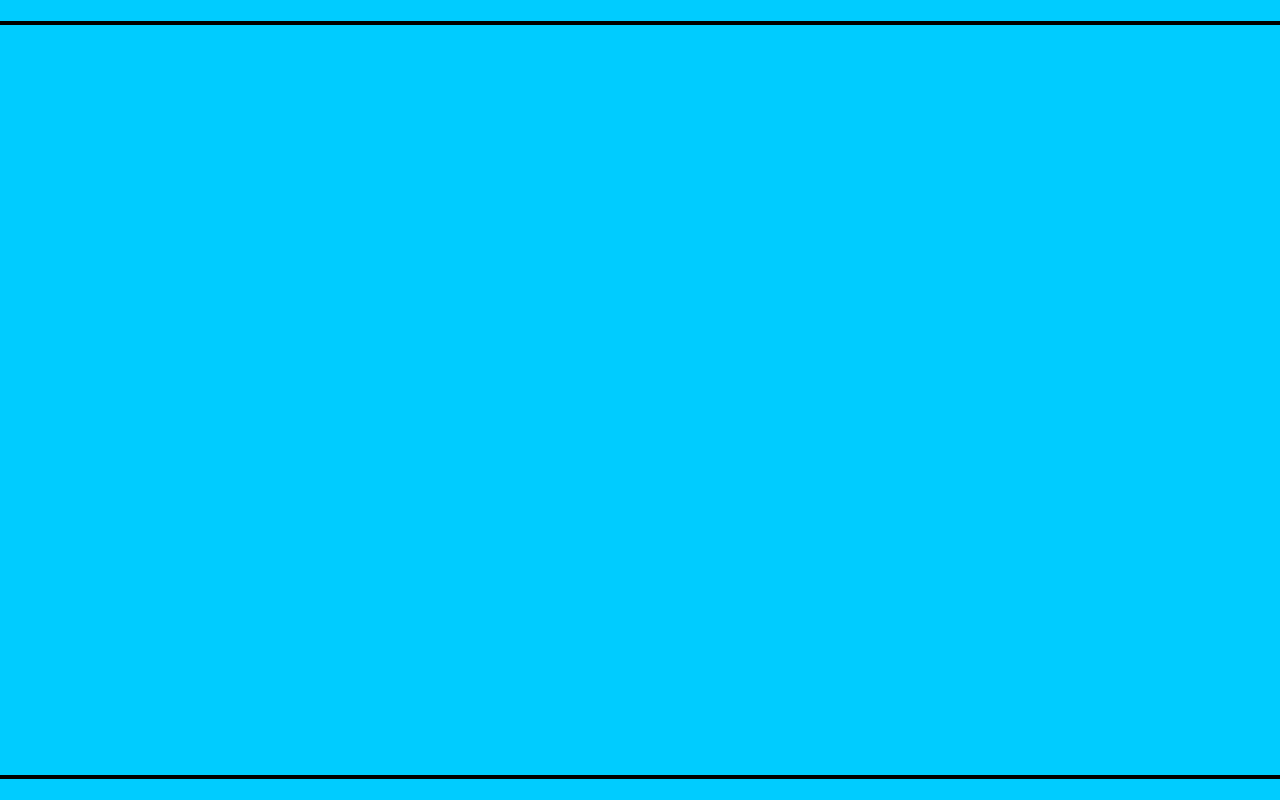
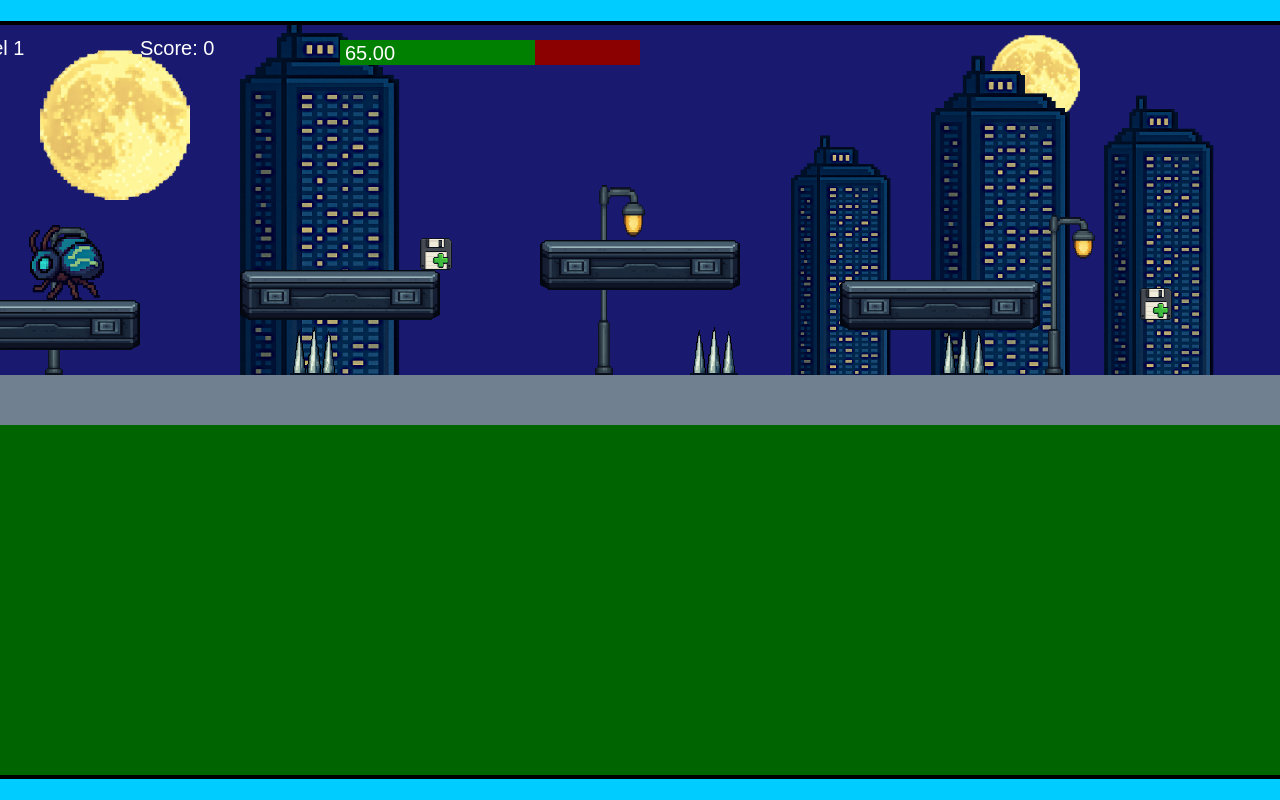
Before and after one commit to JaredAcosta4/JaredAcosta4.github.io, a plain HTML site: page fsd-projects/runtime/index.html in a window 1280 px wide. Shown: the top 800 px of the page. Drawn offline with nearby package versions, Linux system fonts and the light colour scheme.

Commit message:
improve runtime loading and gameplay

```diff
--- a/fsd-projects/runtime/index.html
+++ b/fsd-projects/runtime/index.html
@@ -1,17 +1,18 @@
 <!DOCTYPE html>
 <html lang="en">
+
 <head>
   <meta charset="UTF-8" />
   <meta name="viewport" content="width=device-width, initial-scale=1.0" />
   <title>Runtime Neo</title>
   <link rel="stylesheet" href="runtime.css" />
-    <script src="https://code.jquery.com/jquery-3.1.0.js"></script>
   <script src="setup.js"></script>
   <script src="levels.js"></script>
   <script src="scenery.js"></script>
   <script src="student.js"></script>
   <script src="main.js"></script>
 </head>
+
 <body id="body">
   <canvas id="gameCanvas" width="1400" height="750"></canvas>
   <img id="player" src="images/halle.png" />
@@ -25,4 +26,5 @@
   <img id="building" src="images/backgrounds/building.png" />
   <img id="lamp" src="images/backgrounds/lamp.png" />
 </body>
+
 </html>
--- a/fsd-projects/runtime/main.js
+++ b/fsd-projects/runtime/main.js
@@ -2,17 +2,16 @@
 =            Rendering and Physics Setup Code            =
 ====================================================*/
 
-$(function () {
+document.addEventListener("DOMContentLoaded", function () {
   canvas = document.getElementById("gameCanvas");
   ctx = canvas.getContext("2d");
-  window.addEventListener("load", loadJson);
 
   function setup() {
     if (firstTimeSetup) {
       halleImage = document.getElementById("player");
       projectileImage = document.getElementById("projectile");
-      $(document).on("keydown", handleKeyDown);
-      $(document).on("keyup", handleKeyUp);
+      document.addEventListener("keydown", handleKeyDown);
+      document.addEventListener("keyup", handleKeyUp);
       firstTimeSetup = false;
       //start game
       requestAnimationFrame(gameLoop);
@@ -43,6 +42,7 @@ $(function () {
   }
 
   registerSetup(setup);
+  loadJson();
 
   function render() {
     // draw all scenery before drawing Hallebot
```
Lines whose indentation alone changed are shown as unchanged.
